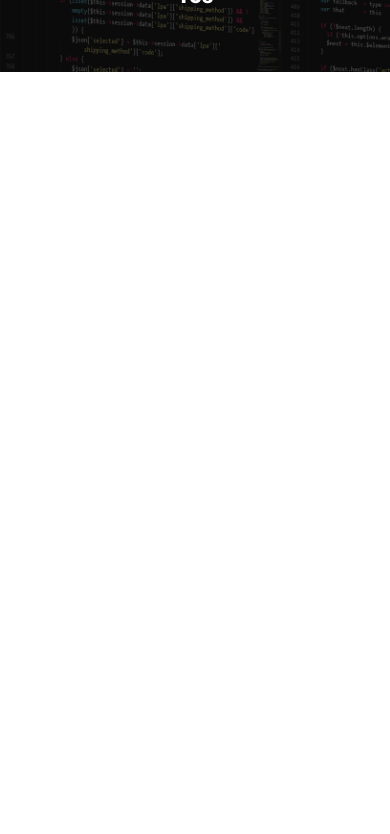
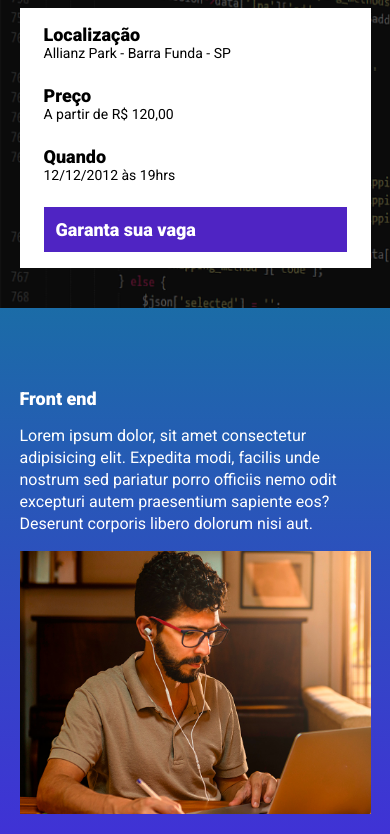
Before and after one commit to Brunoopdev/ebac_tech_talks, a website built with Parcel: page src/index.html in a window 390 px wide. Shown: the part 168-1002 px from the top of the page. Before the commit the page ends 844 px from the top, so only its background shows below. Built offline with nearby package versions, Linux system fonts and the light colour scheme.

Commit message:
Atualizando o JS

```diff
--- a/package.json
+++ b/package.json
@@ -2,9 +2,9 @@
   "name": "pasta",
   "version": "1.0.0",
   "description": "",
-  "main": "index.js",
   "scripts": {
     "dev": "parcel src/index.html src/styles/main.scss src/scripts/main.js",
+    "build" : "parcel build src/index.html",
     "test": "echo \"Error: no test specified\" && exit 1"
   },
   "author": "",
--- a/src/index.html
+++ b/src/index.html
@@ -8,6 +8,8 @@
     <link rel="preconnect" href="https://fonts.gstatic.com" crossorigin>
     <link href="https://fonts.googleapis.com/css2?family=Roboto:wght@400;900&display=swap" rel="stylesheet">
     <link rel="stylesheet" href="./styles/main.scss">
+
+    <link rel="stylesheet" href="https://unpkg.com/aos@next/dist/aos.css" />
     <script src="scripts/main.js" defer></script>
 </head>
 <body>
@@ -15,9 +17,68 @@
         <div class="container">
             <img class="hero__logo" src="../images/ebac_logo.svg" alt="EBAC">
             <p class="hero__text">
-                O maior evento de tecnologia do Brasil começa em: 10d 12h 20m 15s
+                O maior evento de tecnologia do Brasil começa em <span id="contador" ></span>
             </p>
+            <div class="infos-bar">
+                <ul class="infos-bar__infos">
+                    <li class="infos-bar__infos__item">
+                        <b>Localização</b>
+                        Allianz Park - Barra Funda - SP
+                    </li>
+                    <li class="infos-bar__infos__item">
+                        <b>Preço</b>
+                        A partir de R$ 120,00
+                    </li>
+                    <li class="infos-bar__infos__item">
+                        <b>Quando</b>
+                        12/12/2012 às 19hrs
+                    </li>
+                </ul>
+                <a href="#" class="button button--primary">Garanta sua vaga</a>
+            </div>
         </div>
     </header>
+
+    <section class="event event--frontend" >
+        <div class="container" data-aos="fade-right">
+            <div class="event__details">
+                <h2 class="event__details__title">Front end</h2>
+                <p class="event__details__description">Lorem ipsum dolor, sit amet consectetur adipisicing elit. Expedita modi, facilis unde nostrum sed pariatur porro officiis nemo odit excepturi autem praesentium sapiente eos? Deserunt corporis libero dolorum nisi aut.</p>
+            </div>
+            <img class="event__image" src="../images/frontend.png" alt="Front-end">
+        </div>
+    </section>
+
+    <section class="event event--ui-ux event--image-left">
+        <div class="container" data-aos="fade-left">
+            <div class="event__details">
+                <h2 class="event__details__title">Ui/UX</h2>
+                <p class="event__details__description">Lorem ipsum dolor, sit amet consectetur adipisicing elit. Expedita modi, facilis unde nostrum sed pariatur porro officiis nemo odit excepturi autem praesentium sapiente eos? Deserunt corporis libero dolorum nisi aut.</p>
+            </div>
+            <img class="event__image" src="../images/frontend.png" alt="Front-end">
+        </div>
+    </section>
+
+    <section class="event event--data-science">
+        <div class="container"  data-aos="fade-right">
+            <div class="event__details">
+                <h2 class="event__details__title">Data Science</h2>
+                <p class="event__details__description">Lorem ipsum dolor, sit amet consectetur adipisicing elit. Expedita modi, facilis unde nostrum sed pariatur porro officiis nemo odit excepturi autem praesentium sapiente eos? Deserunt corporis libero dolorum nisi aut.</p>
+            </div>
+            <img class="event__image" src="../images/frontend.png" alt="Front-end">
+        </div>
+    </section>
+
+    <section class="event event--backend event--image-left">
+        <div class="container"  data-aos="fade-left">
+            <div class="event__details">
+                <h2 class="event__details__title">Back end</h2>
+                <p class="event__details__description">Lorem ipsum dolor, sit amet consectetur adipisicing elit. Expedita modi, facilis unde nostrum sed pariatur porro officiis nemo odit excepturi autem praesentium sapiente eos? Deserunt corporis libero dolorum nisi aut.</p>
+            </div>
+            <img class="event__image" src="../images/frontend.png" alt="Front-end">
+        </div>
+    </section>
+
+    <script src="https://unpkg.com/aos@next/dist/aos.js"></script>
 </body>
 </html>
--- a/src/scripts/main.js
+++ b/src/scripts/main.js
@@ -1 +1,32 @@
-console.log('ola mundo')
+AOS.init();
+
+const dataDoEvento = new Date("mar 20, 2024 19:00:00");
+const timeStampDoEvento = dataDoEvento.getTime();
+
+const contaAsHoras = setInterval( () => {
+    const agora = new Date();
+    const timeStamp = agora.getTime();
+
+    const distanciaAteOEvento = timeStampDoEvento - timeStamp;
+
+    const diaEmMs = 1000 * 60 * 60 * 24;
+    const horaEmMs = 1000 * 60 * 60;
+    const minutoEmMs = 1000 * 60;
+    const segundoEmMS = 1000;
+
+    const diasAteOEvento = Math.floor(distanciaAteOEvento / diaEmMs);
+    const horasAteOEvento = Math.floor((distanciaAteOEvento % horaEmMs) /horaEmMs);
+    const minutosAteOEvento = Math.floor((distanciaAteOEvento % minutoEmMs) / minutoEmMs);
+    const segundosAteOEvento = Math.floor((distanciaAteOEvento % segundoEmMS) / segundoEmMS);
+
+
+    console.log(horasAteOEvento);
+
+    document.getElementById('contador').innerHTML = `${diasAteOEvento}d ${horasAteOEvento}h ${minutosAteOEvento}m ${segundosAteOEvento}s`
+
+    if(distanciaAteOEvento < 0){
+        clearInterval(contaAsHoras);
+        document.getElementById('contador').innerHTML = "Expirado"
+    }
+
+},1000 )
--- /dev/null
+++ b/src/styles/_event.scss
@@ -0,0 +1,64 @@
+@use 'variables';
+
+.event{
+
+    padding: 80px 0;
+
+    &--frontend{
+        background-image: linear-gradient(180deg, variables.$blue1, variables.$blue2);
+    }
+
+    &--ui-ux{
+        background-image: linear-gradient(180deg, variables.$blue2, variables.$pink);
+    }
+
+    &--data-science{
+        background-image: linear-gradient(180deg, variables.$pink, variables.$yellow);
+    }
+
+    &--backend{
+        background-image: linear-gradient(180deg, variables.$yellow, variables.$pink);
+    }
+
+    &--image-left{
+        .container{
+            flex-direction: row-reverse;
+        }
+    }
+
+    .container{
+        display: flex;
+        gap: 40px;
+    }
+
+    &__image{
+        max-width: 360px;
+    }
+
+    &__details{
+        &__title{
+            font-size: 18px;
+            font-weight: bold;
+            margin-bottom: 16px;
+        }
+
+        &__description{
+            line-height: 22px;
+        }
+    }
+
+    @media (max-width:640px) {
+        .container{
+            display: block;
+        }
+
+        &__image{
+            width: 100%;
+        }
+
+        &__details{
+            margin-right: 0px;
+            margin-bottom: 16px
+        }
+    }
+}
--- a/src/styles/_hero.scss
+++ b/src/styles/_hero.scss
@@ -1,3 +1,5 @@
+@use 'variables';
+
 .hero{
     padding-top: 64px;
     padding-bottom: 100px;
@@ -16,7 +18,7 @@
         left: 0;
         width: 100%;
         height: 100%;
-        background-color: #000;
+        background-color: variables.$secondaryTextColor;
         content: '';
         opacity: .6;
     }
--- /dev/null
+++ b/src/styles/_variables.scss
@@ -0,0 +1,8 @@
+$textColor: #fff;
+$secondaryTextColor: #000;
+
+$blue1: #1b6ca7;
+$blue2: #442bdb;
+$pink: #89223cd3;
+$yellow:#9c781dd7;
+$purple: #4f24c3;
--- /dev/null
+++ b/src/styles/components/_buttons.scss
@@ -0,0 +1,25 @@
+@use '../variables';
+
+.button{
+    padding: 12px;
+    font-size: 18px;
+    font-weight: bold;
+    text-decoration: none;
+    text-align: center;
+    white-space: nowrap;
+
+    &--primary{
+        color:variables.$textColor;
+        background-color: variables.$purple;
+    }
+
+    @media (max-width:640px) {
+        display: block;
+        width: 100%;
+    }
+
+    @media (max-width:1024px) {
+        display: flex;
+        align-items: center;
+    }
+}
--- /dev/null
+++ b/src/styles/components/_infos_bar.scss
@@ -0,0 +1,43 @@
+@use '../variables';
+
+.infos-bar{
+    padding: 16px 24px;
+    background-color: variables.$textColor;
+    display: flex;
+    justify-content: space-between;
+
+    &__infos{
+        display: flex;
+        gap: 40px;
+
+
+        &__item{
+            font-size: 14px;
+            color: variables.$secondaryTextColor;
+
+            b{
+                font-size: 18px;
+                display: block;
+                color: variables.$secondaryTextColor;
+            }
+        }
+    }
+
+    @media (max-width:640px) {
+        display: block;
+
+        &__infos{
+            display: block;
+
+            &__item{
+                margin-bottom: 24px;
+            }
+        }
+    }
+
+    @media (max-width:1024px) {
+        &__infos{
+            gap:16px
+        }
+    }
+}
--- a/src/styles/main.scss
+++ b/src/styles/main.scss
@@ -1,11 +1,16 @@
 @use 'hero';
+@use 'components/infos_bar';
+@use 'components/buttons';
+@use 'event';
+@use 'variables';
 
 *{
     margin: 0;
     padding: 0;
     box-sizing: border-box;
     font-family: Roboto, sans-serif;
-    color: #fff;
+    color: variables.$textColor;
+    list-style: none;
 }
 
 .container{
```
